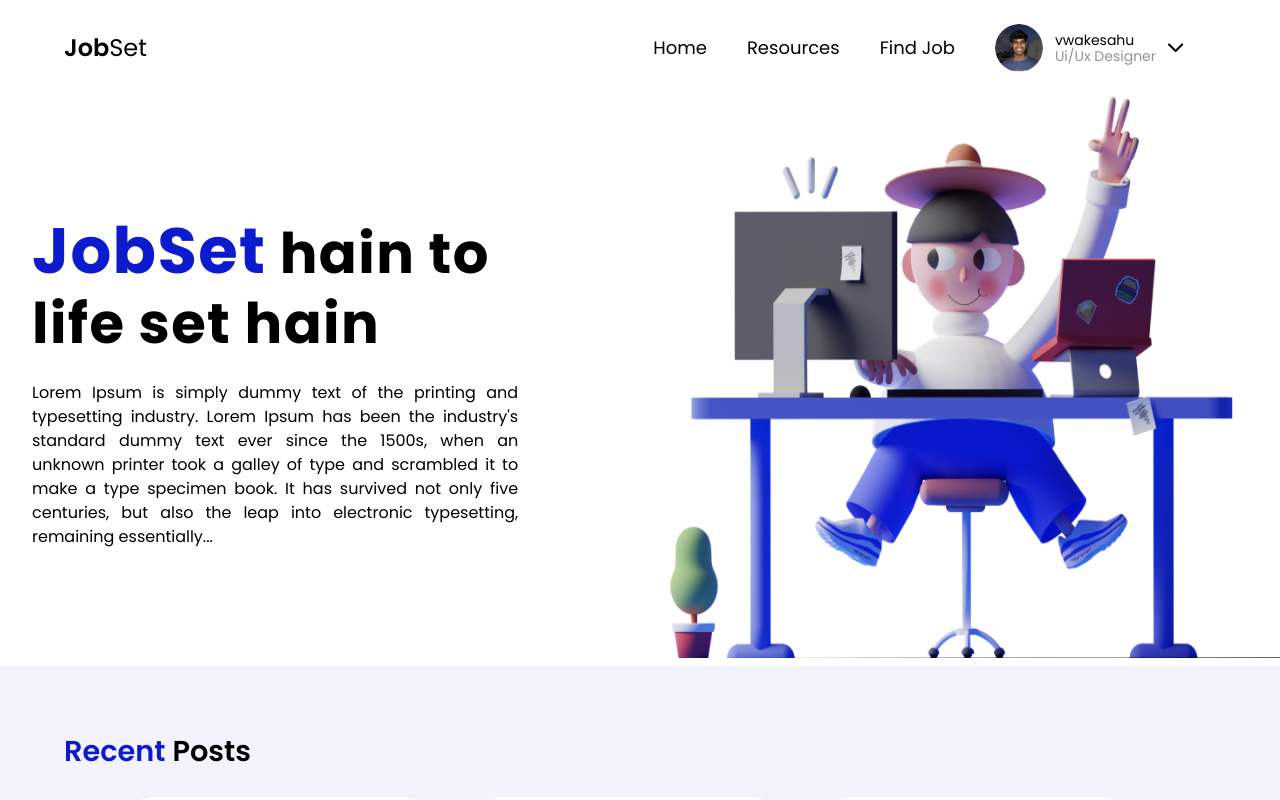
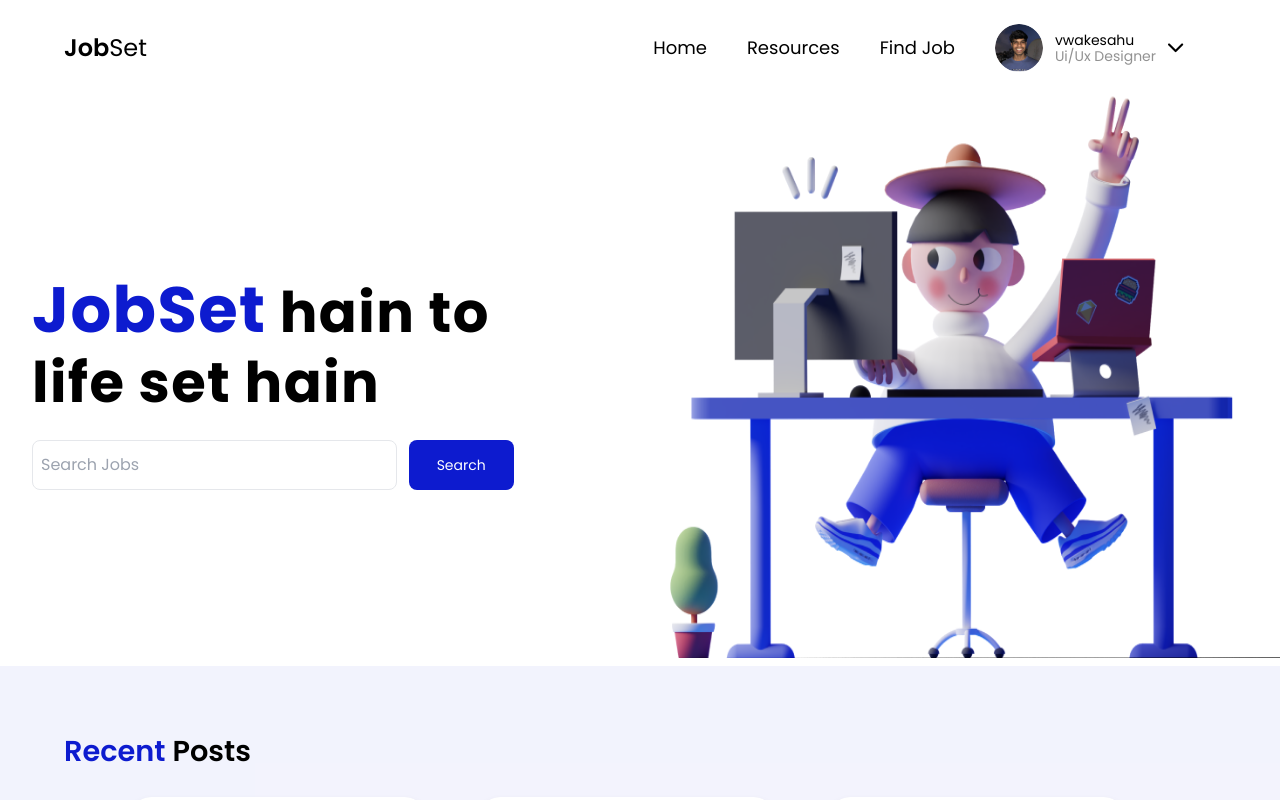
Before and after one commit to TechieeGeeeks/JobSet, a React (Create React App) app in the folder frontend/: page / in a window 1280 px wide. Shown: the top 800 px of the page. Built offline with nearby package versions, Linux system fonts and the light colour scheme.

Commit message:
Added Search Bar in Hero Section

```diff
--- a/frontend/src/components/HeroSection.jsx
+++ b/frontend/src/components/HeroSection.jsx
@@ -15,12 +15,10 @@ const HeroSection = () => {
                 </p>
 
 
-                <p className="text-lightModeTextColor text-center md:text-justify md:w-[85%] flex-wrap">
-                    Lorem Ipsum is simply dummy text of the printing and typesetting industry. Lorem Ipsum has been the industry's
-                    standard dummy text ever since the 1500s, when an unknown printer took a galley of type and scrambled it to make
-                    a type specimen book. It has survived not only five centuries, but also the leap into electronic typesetting,
-                    remaining essentially...
-                </p>
+                <div className="text-center md:w-[85%] flex flex-wrap gap-1 md:gap-3">
+                    <input type="text" className="md:w-3/4 border px-2 py-3 rounded-lg " placeholder="Search Jobs"/>
+                    <button className="bg-lightPrimary text-lightCard md:px-7 px-4 py-3   text-sm rounded-lg">Search</button>
+                </div>
 
 
             </div>
```
